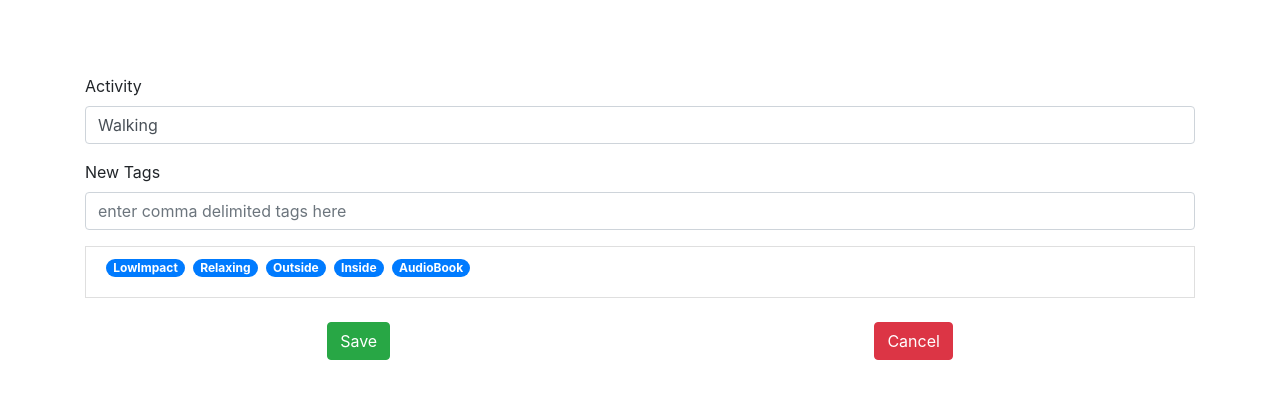
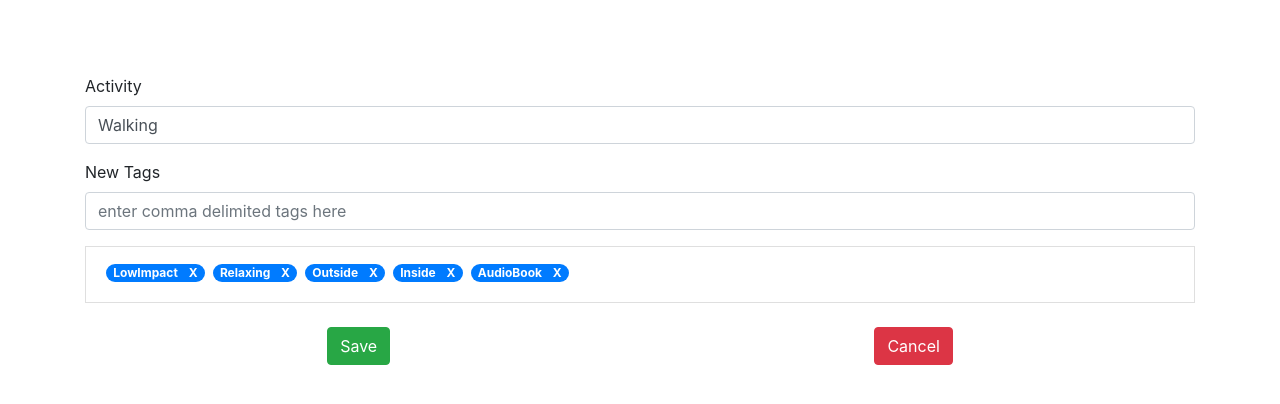
Before and after one commit to twilliamsark/prat, an Angular app: page /activities/0/edit in a window 1280 px wide. Shown: the top 404 px of the page. Built offline with nearby package versions, Linux system fonts and the light colour scheme.

Commit message:
Add Tag component

```diff
--- a/src/app/app.module.ts
+++ b/src/app/app.module.ts
@@ -14,6 +14,7 @@ import { ActivityEditComponent } from './activity-edit/activity-edit.component';
 import { ActivityInstanceComponent } from './activity-instance/activity-instance.component';
 import { ActivityComponent } from './activity/activity.component';
 import { TagsListComponent } from './tags-list/tags-list.component';
+import { TagComponent } from './tag/tag.component';
 
 @NgModule({
   declarations: [
@@ -23,7 +24,8 @@ import { TagsListComponent } from './tags-list/tags-list.component';
     ActivityEditComponent,
     ActivityInstanceComponent,
     ActivityComponent,
-    TagsListComponent
+    TagsListComponent,
+    TagComponent
   ],
   imports: [
     BrowserModule,
--- /dev/null
+++ b/src/app/tag/tag.component.html
@@ -0,0 +1,9 @@
+<span class="mr-2 mb-2 badge badge-pill badge-primary">
+  <span (click)="edit()">
+    {{ tag.name }}
+  </span>
+  <span
+    *ngIf="removeable"
+    (click)="remove()"
+    class="pl-2">X</span>
+</span>
--- /dev/null
+++ b/src/app/tag/tag.component.ts
@@ -0,0 +1,31 @@
+import { Component, Input } from '@angular/core';
+import { Tag } from 'src/models/tag.model';
+
+@Component({
+  selector: 'app-tag',
+  templateUrl: './tag.component.html',
+  styleUrls: ['./tag.component.css']
+})
+export class TagComponent {
+  @Input() tag: Tag;
+  @Input() removeable: boolean = true;
+  @Input() editable: boolean = false;
+
+  name(): string {
+    if (this.tag) {
+      return this.tag.name;
+    }
+  }
+
+  edit(): void {
+    if (this.editable) {
+      console.log('EDIT ' + this.tag.name);
+    }
+  }
+
+  remove(): void {
+    if (this.removeable) {
+      console.log('REMOVE ' + this.tag.name);
+    }
+  }
+}
--- a/src/app/tags-list/tags-list.component.html
+++ b/src/app/tags-list/tags-list.component.html
@@ -1,12 +1,10 @@
 <div
-*ngIf="tags.length > 0"
-class="list-group-item">
-<div class="d-flex flex-wrap">
-    <span
-      class="mr-2 mb-2 badge badge-pill badge-primary"
-      *ngFor="let tag of tags"
-    >
-      {{ tag.name }}
-    </span>
+  *ngIf="tags.length > 0"
+  class="list-group-item">
+  <div class="d-flex flex-wrap">
+      <app-tag
+        *ngFor="let activityTag of tags"
+        [tag]="activityTag">
+      </app-tag>
+  </div>
 </div>
-</div>
```
Also changed, not shown: src/app/tag/tag.component.css (added).
